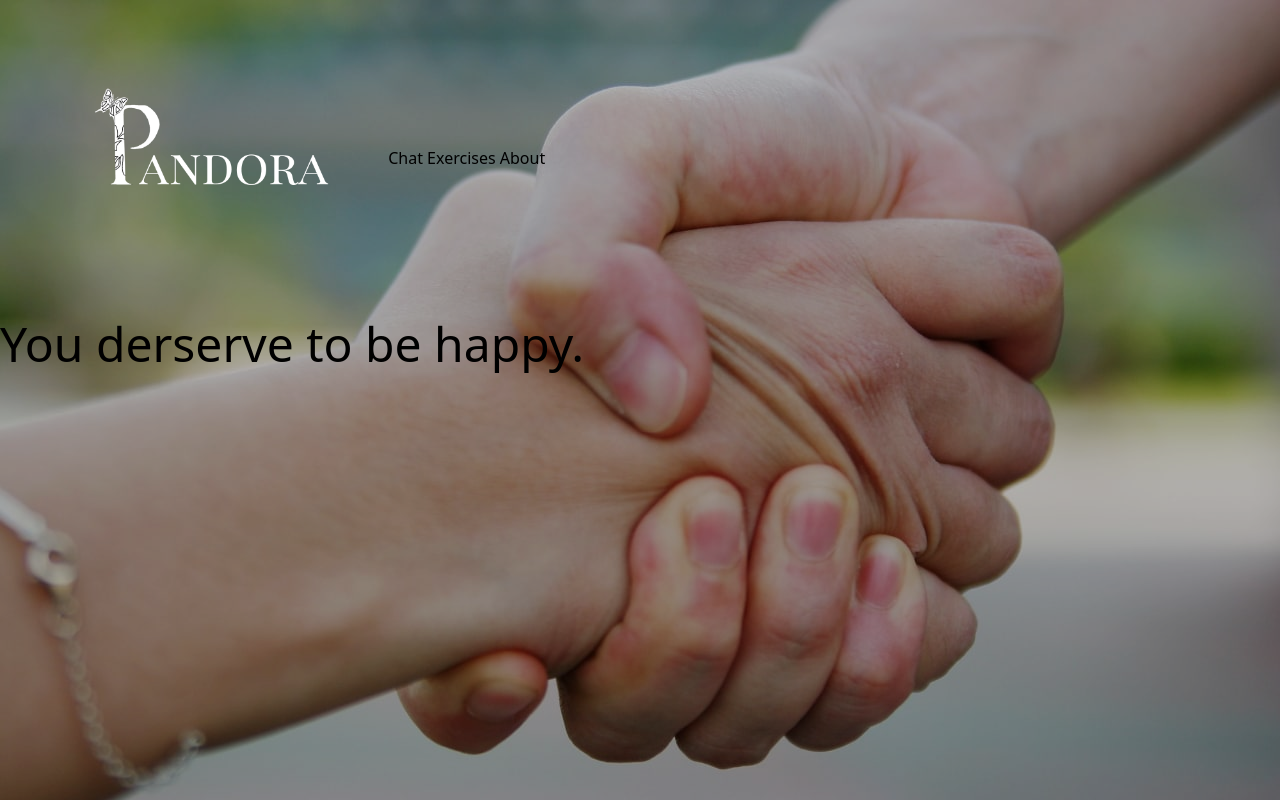
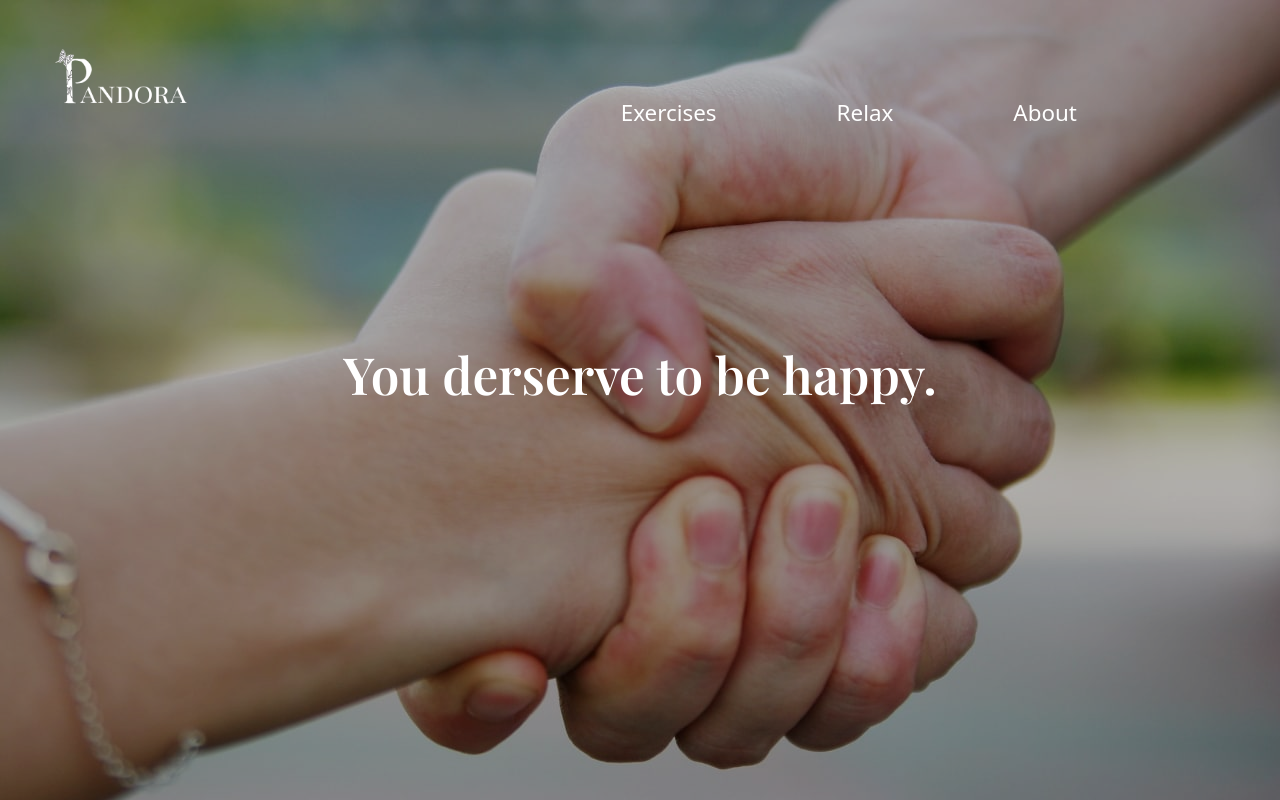
Before and after one commit to Sahil8470/Pandora, a website: page index.html in a window 1280 px wide. Drawn offline with nearby package versions, Linux system fonts and the light colour scheme.

Commit message:
Header part completed

```diff
--- a/externalStyles.css
+++ b/externalStyles.css
@@ -1,14 +1,61 @@
+/* Header */
 .header {
     background-image: url('images/header-image2.png');
     height: 100vh;
     width: 100%;
     background-size: cover;
     background-repeat: no-repeat;
+    background-size: 100%;
 }
 
+/* Navigation Bar */
+.navbar {
+    padding-right: 9rem;
+    display: flex;
+    justify-content: space-between;
+    min-width: 100%;
+}
+
+
+/* Logo */
 .logo {
-    height: 40%;
-    padding-left: 5%;
-    position: relative;
-    display: inline-block;
+    display: flex;
+    align-items: center;
+
 }
+
+.logo img {
+    padding-left: 3vw;
+    padding-bottom: 6vw;
+}
+
+.nav{
+    margin-left: 20rem;
+}
+
+.nav-lists {
+    float: left;
+    margin-left: 4.5rem;
+    padding: 6rem 3rem 0 0;
+    font-size: 30px;
+    list-style: none;
+    display: flex;
+    justify-content: space-between;
+}
+
+.nav-lists a {
+    color: white;
+    font-size: 1.4rem;
+
+}
+
+/* Tagline */
+.tagline {
+    color: white;
+    display: flex;
+    align-items: center;
+    justify-content: center;
+    padding-top: 5rem;
+    font-family: 'Playfair Display', serif;
+    font-size: 4vw;
+}
--- a/index.html
+++ b/index.html
@@ -1,23 +1,57 @@
 <!DOCTYPE html>
 <html lang="en">
     <head>
-    <meta charset="UTF-8">
-    <meta http-equiv="X-UA-Compatible" content="IE=edge">
-    <meta name="viewport" content="width=device-width, initial-scale=1.0">
+        <meta charset="UTF-8" />
+        <meta http-equiv="X-UA-Compatible" content="IE=edge" />
+        <meta name="viewport" content="width=device-width, initial-scale=1.0" />
         <title>Pandora</title>
-    <link rel="stylesheet" href="styles/output.css">
-    <link rel="stylesheet" href="externalStyles.css">
+
+        <!-- Stylesheets -->
+        <link rel="stylesheet" href="styles/output.css" />
+        <link rel="stylesheet" href="externalStyles.css" />
+
+        <!-- Font Styles -->
+        <link
+            href="https://fonts.googleapis.com/css2?family=Playfair+Display:wght@600&display=swap"
+            rel="stylesheet"
+        />
     </head>
     <body>
-    <div class="header h-20" id="header">
-            <img src="images/Pandora_logo.webp" alt="Pandora" class="logo">
+        <div class="header" id="header">
             <!-- navbar -->
-            <span>
-                    <a class="text-2xl" href="#header">Chat</a>
-                    <a class="text-2xl" href="#header">Exercises</a>
-                    <a class="text-2xl" href="#header">About</a>
-            </span>
-        <h1 class="text-5xl text-White">You derserve to be happy.</h1>
+            <div class="navbar">
+                <!-- Logo -->
+                <div class="logo">
+                    <img
+                        src="images/Pandora_logo.webp"
+                        alt="Pandora"
+                        style="height: 20vw"
+                    />
+                </div>
+
+                <!-- Navigation -->
+                <ul class="nav">
+                    <li class="nav-lists">
+                        <a href="#header">Exercises</a>
+                    </li>
+                    <li class="nav-lists">
+                        <a href="#header">Relax</a>
+                    </li>
+                    <li class="nav-lists">
+                        <a href="#header">About</a>
+                    </li>
+                </ul>
+
+                <div class="hamburger">
+                    <div class="bar"></div>
+                    <div class="bar2 bar"></div>
+                    <div class="bar"></div>
+                </div>
+            </div>
+
+            <div class="tagline">
+                <h1>You derserve to be happy.</h1>
+            </div>
         </div>
     </body>
 </html>
```
Also changed, not shown: tailwind.config.js (+11 -2 lines). Lines whose indentation alone changed are shown as unchanged.
